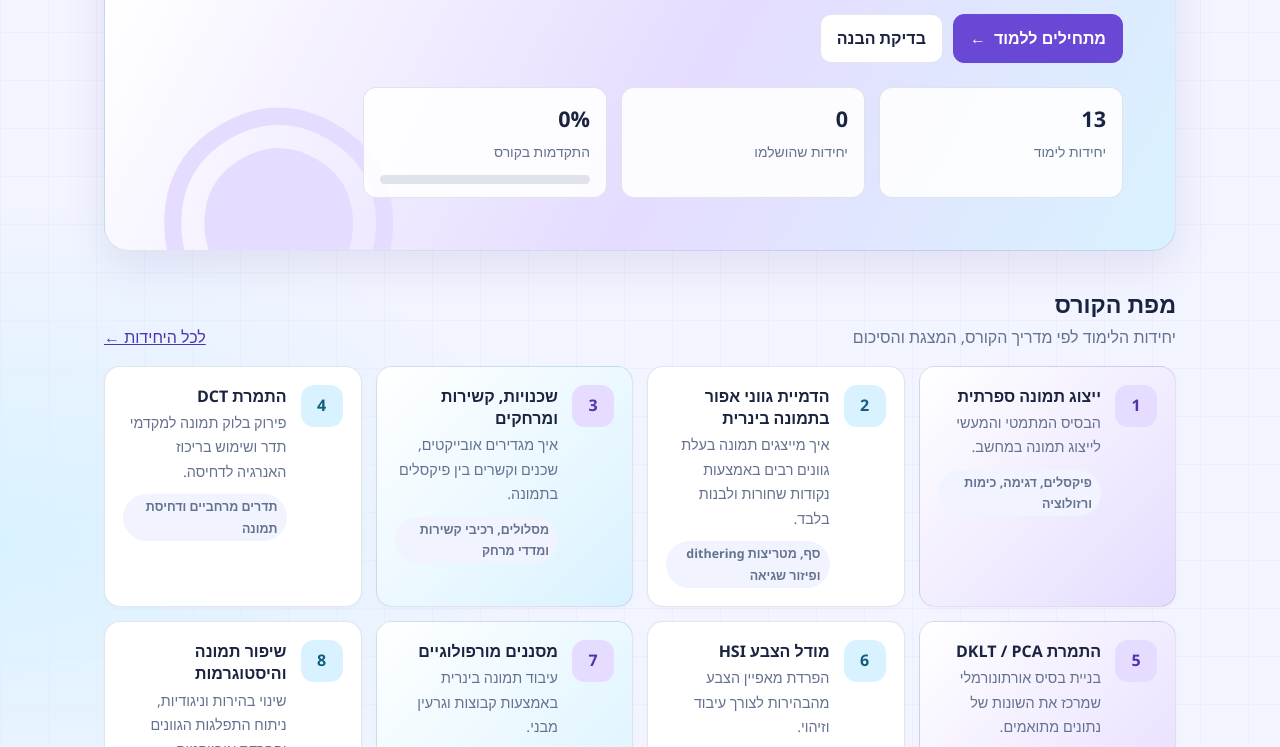
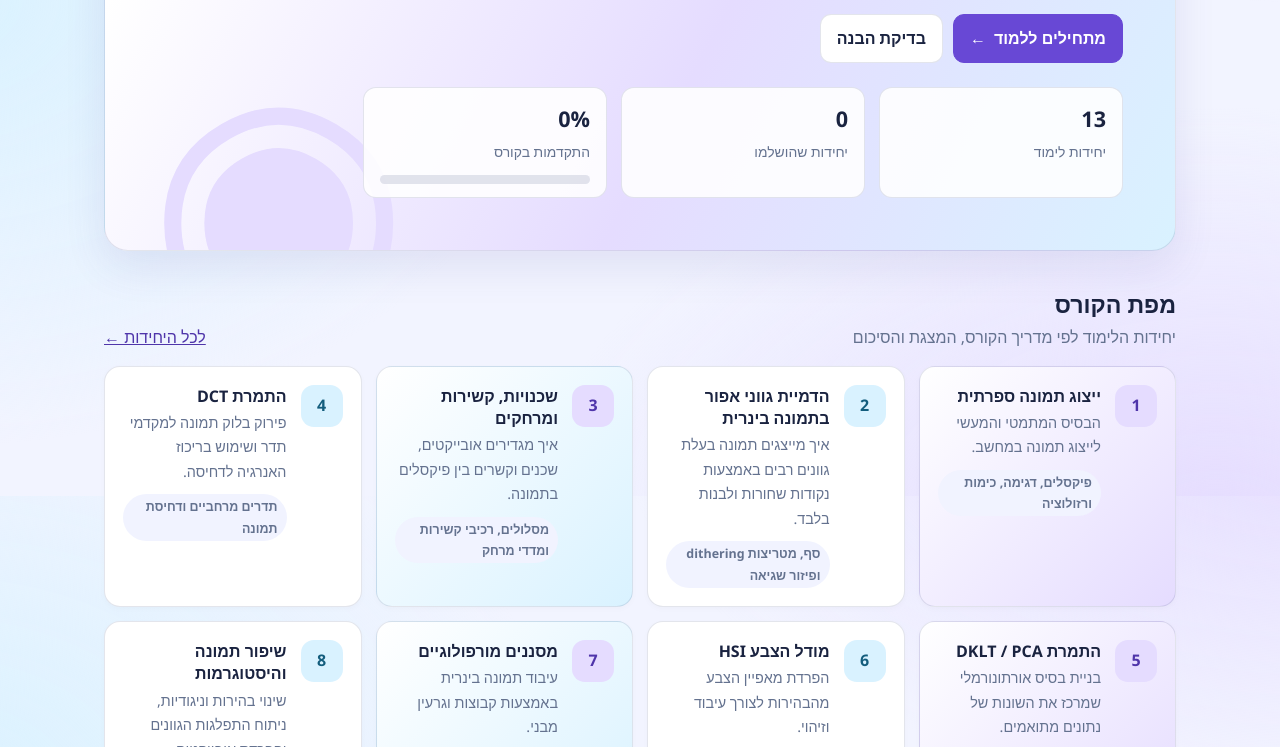
Before and after one commit to ornitcg/myImagaProcessingLearningWebsite, a plain HTML site: page index.html in a window 1280 px wide. Shown: the part 304-1051 px from the top of the page. Drawn offline with Linux system fonts and the light colour scheme.

Commit message:
Replace background grid with soft color gradients
Co-authored-by: Copilot <223556219+Copilot@users.noreply.github.com>

```diff
--- a/css/styles.css
+++ b/css/styles.css
@@ -48,11 +48,11 @@ body {
   color: var(--ink);
   background-color: var(--bg);
   background-image:
-    radial-gradient(900px 460px at 100% -10%, var(--accent-soft), transparent 62%),
-    radial-gradient(820px 500px at 0% 42%, var(--accent-blue-soft), transparent 68%),
-    linear-gradient(rgba(100, 116, 170, .045) 1px, transparent 1px),
-    linear-gradient(90deg, rgba(100, 116, 170, .045) 1px, transparent 1px);
-  background-size: auto, auto, 48px 48px, 48px 48px;
+    radial-gradient(ellipse 980px 560px at 103% -12%, var(--accent-soft), transparent 72%),
+    radial-gradient(ellipse 880px 620px at -5% 38%, var(--accent-blue-soft), transparent 72%),
+    radial-gradient(ellipse 880px 540px at 95% 104%, var(--accent-soft), transparent 78%);
+  background-repeat: no-repeat;
+  background-attachment: fixed;
   font: 16px/1.7 "Heebo", "Segoe UI", Arial, sans-serif;
   text-align: right;
   overflow-wrap: anywhere;
```
